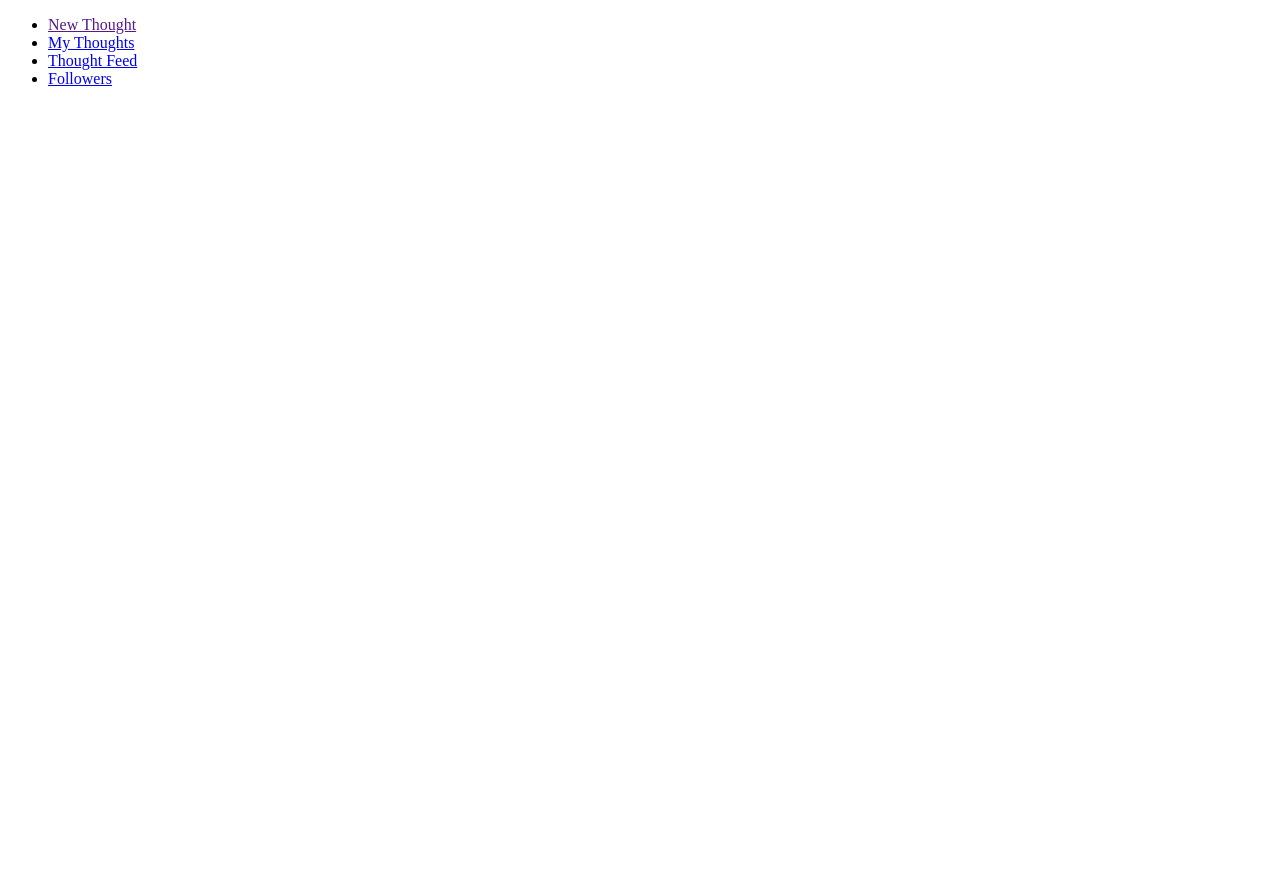
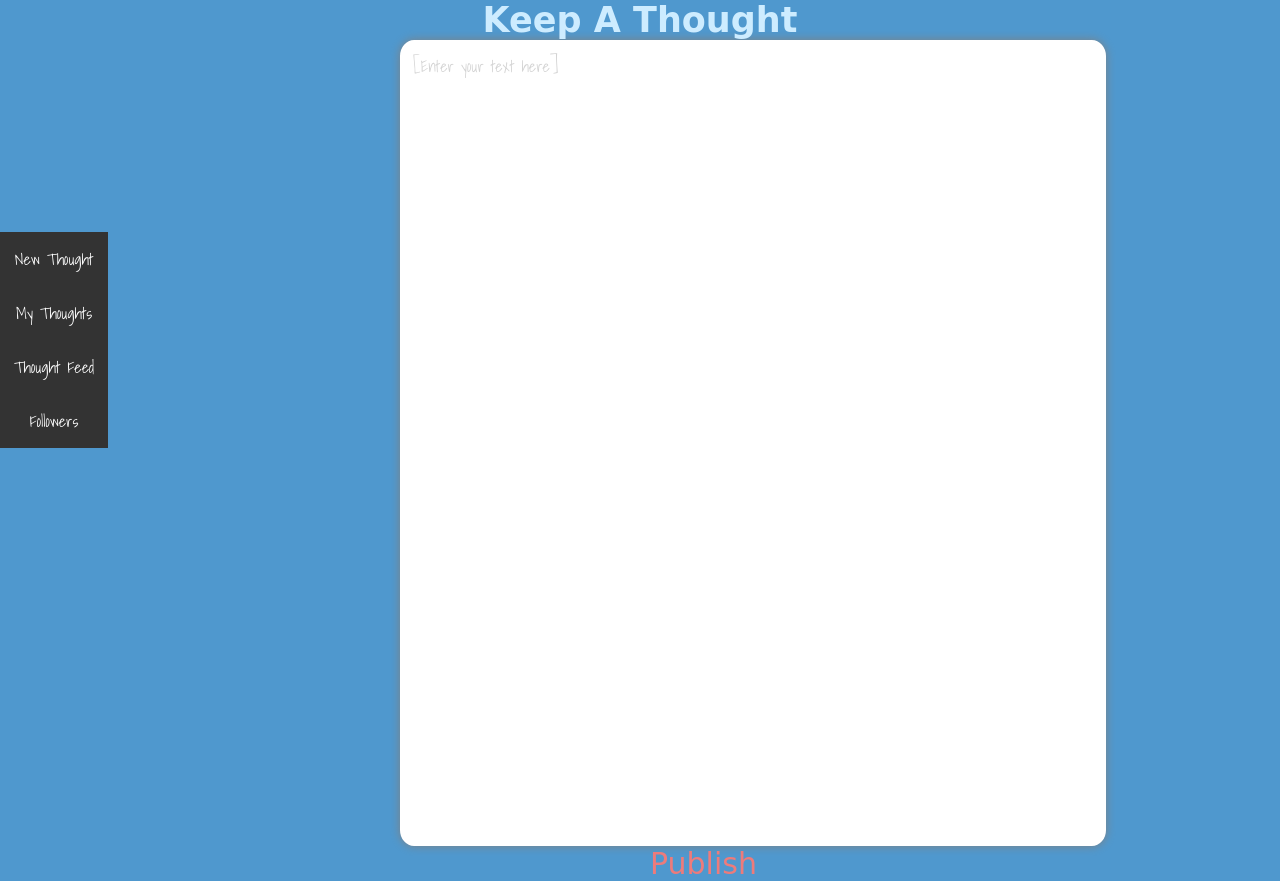
Before and after one commit to sethwbarton/KeepAThought, a plain HTML site: page guestuser.html in a window 1280 px wide. Before the commit the page ends 800 px from the top, so only its background shows below. Drawn offline with Linux system fonts and the light colour scheme; a web font is replaced by a local one.

Commit message:
Finished Getting the text editor's "look" figured out.

```diff
--- /dev/null
+++ b/guestuser.css
@@ -0,0 +1,77 @@
+* {
+  margin: 0;
+  padding: 0;
+  border: 0;
+  outline: 0;
+  font-size: 100%;
+  vertical-align: baseline;
+  background: transparent;
+}
+
+body {
+  font-family: 'Shadows Into Light', cursive;
+	background-color: #4f98ce;
+
+}
+
+a {
+	text-decoration: none;
+    color: white;
+}
+
+#MainHeader {
+	font-family: 'Shrikhand', cursive;
+    color: #cdecff;
+    font-size: 35px;
+    text-align: center;
+}
+
+#MainHeader a {
+	font-family: 'Shrikhand', cursive;
+    color: #cdecff;
+    font-size: 35px;
+    text-align: center;
+}
+
+.texteditor {
+    color: white;
+    border: solid;
+    width: 700px;
+    margin-left: 400px;
+    margin-right: 400px;
+    height: 800px;
+    background-color: white;
+    border-radius: 2%;
+    -moz-box-shadow: 0px 0px 10px grey;
+    -webkit-box-shadow: 0px 0px 10px grey;
+    box-shadow: 0px 0px 10px grey;
+}
+
+.texteditor p {
+	color: lightgrey;
+    padding: 10px;
+}
+
+h1 button {
+    font-family: 'Shrikhand', cursive;
+	color: #ed7b7b;
+    font-size: 30px;
+    padding-left: 650px;
+}
+
+div.sidebar {
+    background-color: #333;
+    overflow: auto;
+    white-space: nowrap;
+    float: left;
+    position: fixed;
+    margin-top: 15%;
+}
+
+div.sidebar li {
+    display: block;
+    color: white;
+    text-align: center;
+    padding: 14px;
+    text-decoration: none;
+}
--- a/guestuser.html
+++ b/guestuser.html
@@ -4,16 +4,28 @@
   <title>Example Account Page</title>
   <meta charset="utf-8">
    <meta name="viewport" content="width=device-width, initial-scale=1, shrink-to-fit=no">
+   <link href="guestuser.css" rel="stylesheet">
+     <link href="https://fonts.googleapis.com/css?family=Shrikhand" rel="stylesheet">
+     <link href="https://fonts.googleapis.com/css?family=Rubik|Shadows+Into+Light" rel="stylesheet">
 
 </header>
 
 <body>
+  <h1 id="MainHeader"> <a href="index.html"> Keep A Thought </a> </h1>
+  <div class="sidebar">
   <ul>
     <li><a href="">New Thought</a></li>
     <li><a href="savedThoughts.html">My Thoughts</a></li>
     <li><a href="feed.html">Thought Feed</a></li>
     <li><a href="followers.html">Followers</a></li>
   </ul>
+</div>
+
+<div class="texteditor">
+  <p>[Enter your text here]</p>
+</div>
+
+<h1><button> Publish </button> </h1>
 
 
 </body>
```
